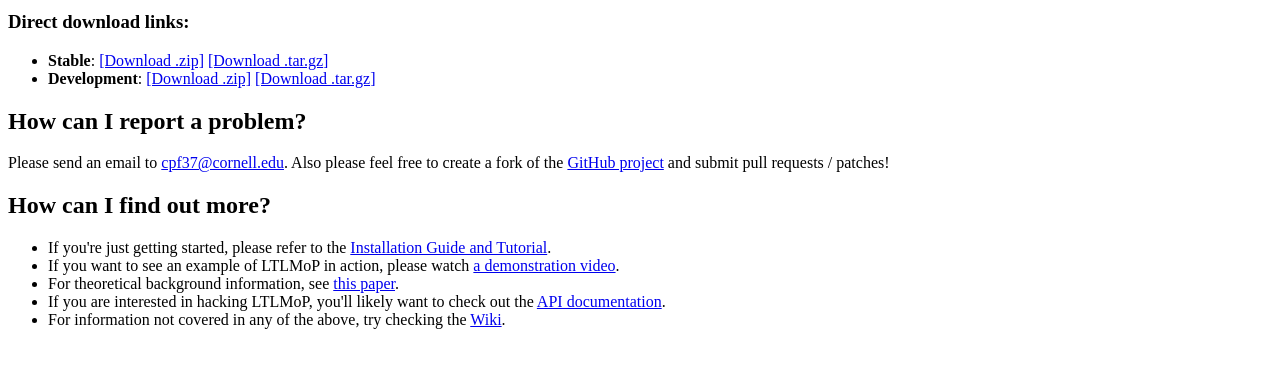
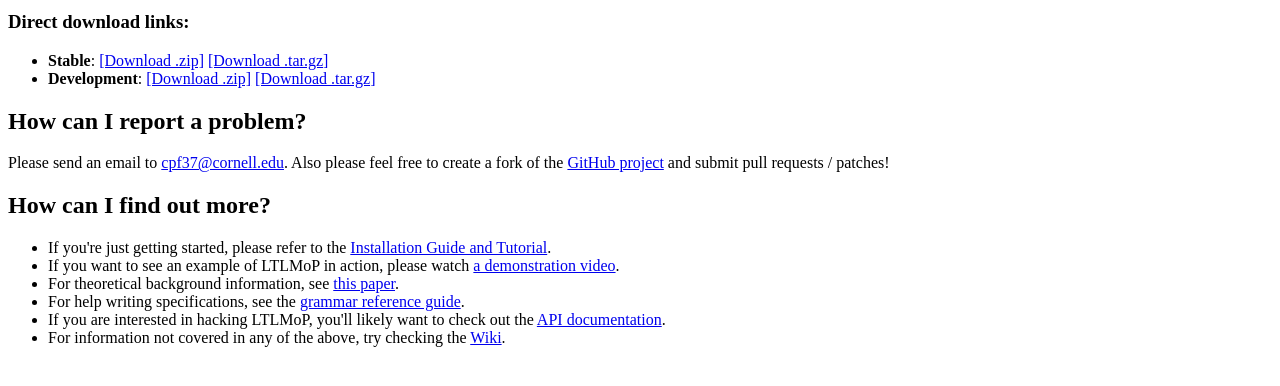
Before and after one commit to VerifiableRobotics/verifiablerobotics.github.io, a plain HTML site: page index.html in a window 1280 px wide. Shown: the part 296-682 px from the top of the page. Drawn offline with Linux system fonts and the light colour scheme.

Commit message:
added link to grammar doc

```diff
--- a/index.html
+++ b/index.html
@@ -38,6 +38,8 @@ Also please feel free to create a fork of the <a href="https://github.com/ltlmop
 
 <li> For theoretical background information, see <a href="http://web.mae.cornell.edu/hadaskg/Publications/KGFP_TRO09.pdf">this paper</a>.
 
+<li> For help writing specifications, see the <a href="https://github.com/LTLMoP/LTLMoP/raw/master/doc/grammar.pdf">grammar reference guide</a>.
+
 <li> If you are interested in hacking LTLMoP, you'll likely want to check out the <a href="http://ltlmop.github.com/LTLMoP">API documentation</a>.
 
 <li> For information not covered in any of the above, try checking the <a href="https://github.com/LTLMoP/LTLMoP/wiki">Wiki</a>.
```
